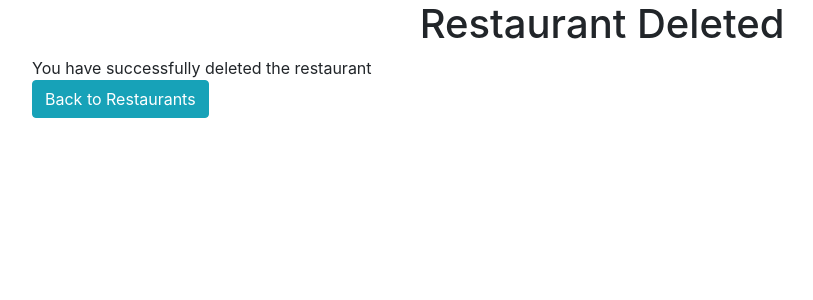
After one commit to s1176158/Project, a Node server app: template views/deleted.ejs in a window 1280 px wide. The commit adds this page. Shown: the top 300 px of the page, without its empty margins (38-851 px from the left). Run offline with Node 20, Linux system fonts and the light colour scheme; the template is opened without the code that fills it, so the values that code supplies are empty; some libraries are stand-ins or nearby versions.

Commit message:
delete function

```diff
--- a/server.js
+++ b/server.js
@@ -162,7 +162,7 @@ app.get('/display/:id', function(req,res) {
     MongoClient.connect(mongourl, function (err, db) {
   		assert.equal(err,null)
   		console.log('Connected to MongoDB')
-  		db.collection('restaurants').find( { _id: new ObjectId(req.params.id) } ).toArray(
+  		db.collection('restaurants').find( { _id: ObjectId(req.params.id) } ).toArray(
         function(err, result){
           console.log(result)
           assert.equal(err,null)
@@ -178,6 +178,44 @@ app.get('/display/:id', function(req,res) {
 	}
 })
 
+app.get('/delete/:id', function(req,res) {
+	res.status(200)
+	console.log(req.params.id)
+	if (req.session.uid != null){
+    MongoClient.connect(mongourl, function (err, db) {
+  		assert.equal(err,null)
+  		console.log('Connected to MongoDB')
+  		db.collection('restaurants').find( { _id: ObjectId(req.params.id) } ).toArray(
+        function(err, result){
+
+			console.log(result[0].owner)
+			console.log(req.session.uid)
+
+			if(result[0].owner == req.session.uid){
+				db.collection('restaurants').deleteOne( { _id: ObjectId(req.params.id) } , function(err,result){
+					assert.equal(null,err)
+					console.log('restaurant deleted')
+					db.close()
+					console.log('Disconnected mongoDB')
+					return res.render("deleted")
+				})
+
+			}
+			else{
+
+				db.close();
+				console.log('Disconnected mongoDB');
+				return res.render("unauthorized");
+			}
+
+        }
+      )
+  	})
+	} else {
+		return res.redirect("login")
+	}
+})
+
 app.get('/', function(req,res) {
   res.redirect('/login')
 });
--- /dev/null
+++ b/views/deleted.ejs
@@ -0,0 +1,24 @@
+<!DOCTYPE html>
+<html>
+
+<head>
+  <title>Restaurant Deleted</title>
+  <link rel="stylesheet" href="https://maxcdn.bootstrapcdn.com/bootstrap/4.0.0-beta.2/css/bootstrap.min.css" integrity="sha384-PsH8R72JQ3SOdhVi3uxftmaW6Vc51MKb0q5P2rRUpPvrszuE4W1povHYgTpBfshb" crossorigin="anonymous">
+</head>
+
+<body>
+  <div class="container">
+    <div class="row">
+      <h1 class="mx-auto">Restaurant Deleted</h1>
+    </div>
+  </div>
+  <div class="container">
+    <div class="row">
+      You have successfully deleted the restaurant
+    </div>
+    <div class="row">
+		<a href="../restaurants"  class="btn btn-info">Back to Restaurants</a>
+	</div>
+  </div>
+</body>
+</html>
--- a/views/display.ejs
+++ b/views/display.ejs
@@ -37,6 +37,10 @@
     <div class="row">
       <span>Created by: <%=result[0].owner %></span>
     </div>
+	<div class="row">
+      <a href="../delete/<%=result[0]._id %>" class="btn btn-info">Delete</a>
+    </div>
   </div>
+
 </body>
 </html>
```
Also changed, not shown: views/unauthorized.ejs (added, +23 -0 lines).
